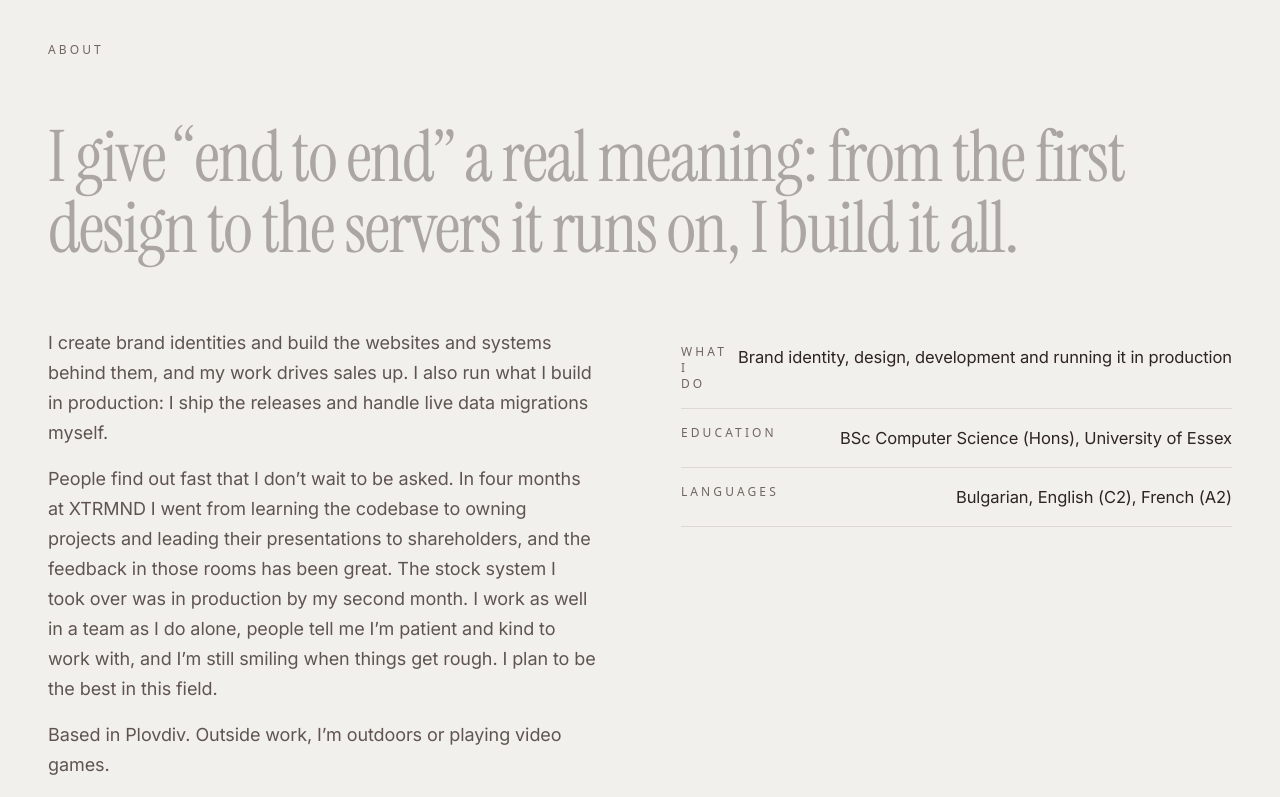
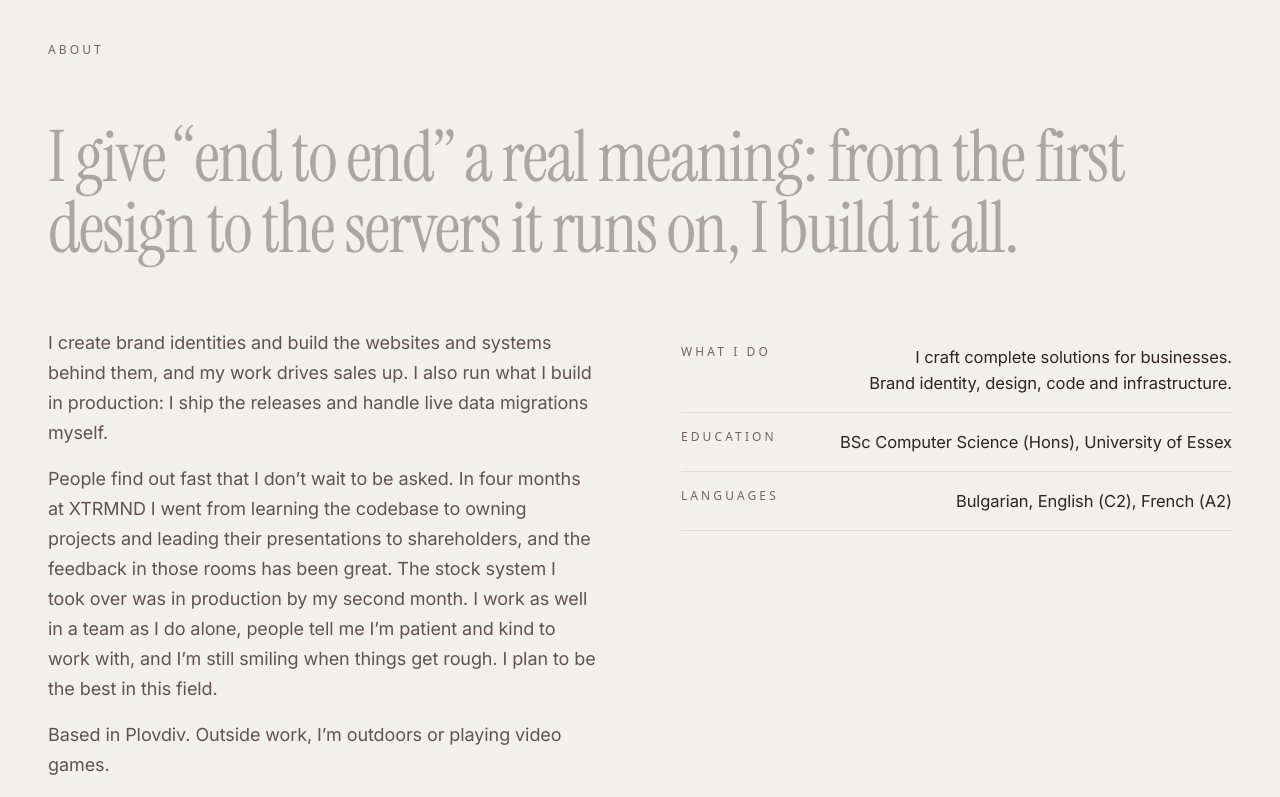
Before and after one commit to danielageorgiewa/dev-portfolio, an Astro site: page /en in a window 1280 px wide. Shown: the part 1036-1833 px from the top of the page. Built offline with nearby package versions, Linux system fonts and the light colour scheme; Astro itself is replaced by a stand-in of ours; a web font is replaced by a local one.

Commit message:
Change the What I do line on the home page
Co-Authored-By: Claude Fable 5.2 <noreply@anthropic.com>

```diff
--- a/src/components/home/About.astro
+++ b/src/components/home/About.astro
@@ -110,12 +110,16 @@ const { t } = Astro.props;
       letter-spacing: -0.004em;
     }
     :global(:lang(bg)) .about__row:first-child dt {
-      flex: none;
       width: 150px;
     }
-    :global(:lang(bg)) .about__row:first-child dd {
+    /* The first value is two sentences and wraps; its key keeps its own width. */
+    .about__row:first-child dt {
+      flex: none;
+    }
+    .about__row:first-child dd {
       flex: 1 0 0;
       min-width: 0;
+      text-wrap: balance;
     }
     :global(:lang(bg)) .about__row:not(:first-child) dd {
       white-space: nowrap;
--- a/src/content/home.en.ts
+++ b/src/content/home.en.ts
@@ -157,7 +157,7 @@ export const home: HomeContent = {
       'People find out fast that I don’t wait to be asked. In four months at XTRMND I went from learning the codebase to owning projects and leading their presentations to shareholders, and the feedback in those rooms has been great. The stock system I took over was in production by my second month. I work as well in a team as I do alone, people tell me I’m patient and kind to work with, and I’m still smiling when things get rough. I plan to be the best in this field.',
     ],
     info: [
-      { label: 'What I do', value: 'Brand identity, design, development and running it in production' },
+      { label: 'What I do', value: 'I craft complete solutions for businesses. Brand identity, design, code and infrastructure.' },
       { label: 'Education', value: 'BSc Computer Science (Hons), University of Essex' },
       { label: 'Languages', value: 'Bulgarian, English (C2), French (A2)' },
     ],
```
